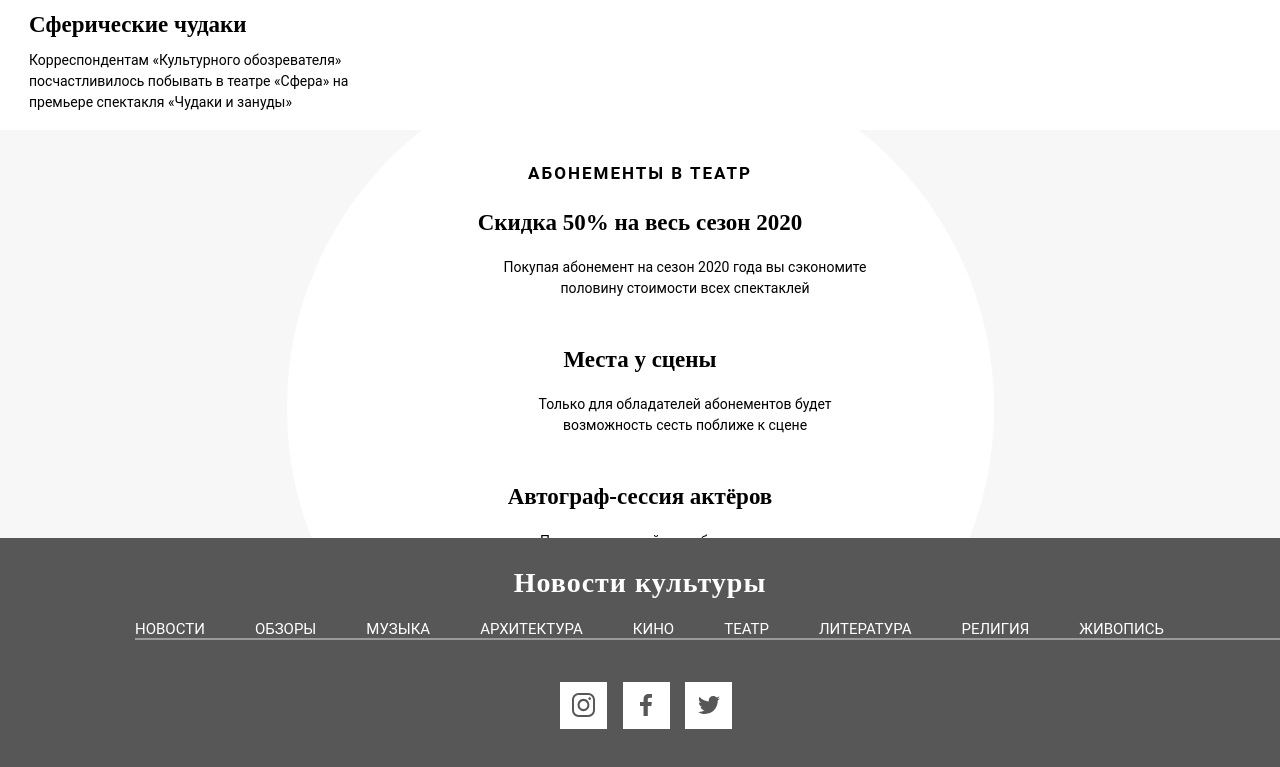
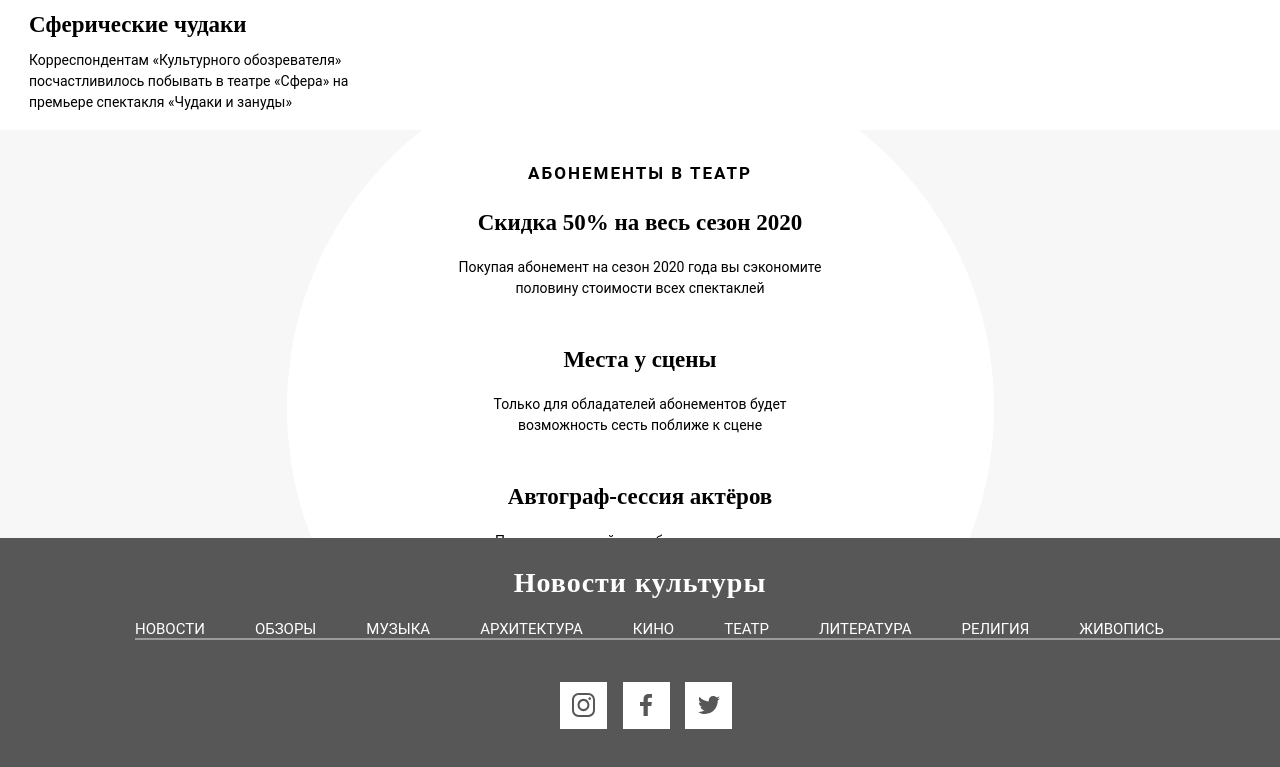
Before and after one commit to trroyka/culture, a plain HTML site: page index.html in a window 1280 px wide. Shown: the part 1263-2030 px from the top of the page. Drawn offline with nearby package versions, Linux system fonts and the light colour scheme.

Commit message:
поправлено переехавшее

```diff
--- a/css/style.css
+++ b/css/style.css
@@ -141,9 +141,8 @@ body{
     margin-top: 33px;
 }
 .abonement-text{
-    width:370px;
+    width:100%;
     height: 63px;
-    margin-left: 500px;
     text-align:center;
     font-family: Roboto;
     font-size: 14px;
--- a/index.html
+++ b/index.html
@@ -84,12 +84,12 @@
         <div class="section-heading"><h2 class="section-title ab">Абонементы в театр</h2></div>
         <h2 class="abonement-title">Скидка 50% на весь сезон 2020</h1>
         <p class="abonement-text">Покупая абонемент на сезон 2020 года
-         вы сэкономите половину стоимости всех спектаклей</p>
+         вы сэкономите </br> половину стоимости всех спектаклей</p>
         <h2 class="abonement-title">Места у сцены</h1>
-        <p class="abonement-text">Только для обладателей абонементов будет
+        <p class="abonement-text">Только для обладателей абонементов будет </br>
             возможность сесть поближе к сцене</p>
         <h2 class="abonement-title">Автограф-сессия актёров</h1>
-        <p class="abonement-text">После спектаклей у вас будет возможность
+        <p class="abonement-text">После спектаклей у вас будет возможность </br>
             пообщаться с актёрами и взять у них автограф</p>
             <button class="button"><div class="button-text">смотреть</div>
                  <img href="img/Arrow forward.svg"></button>
```
